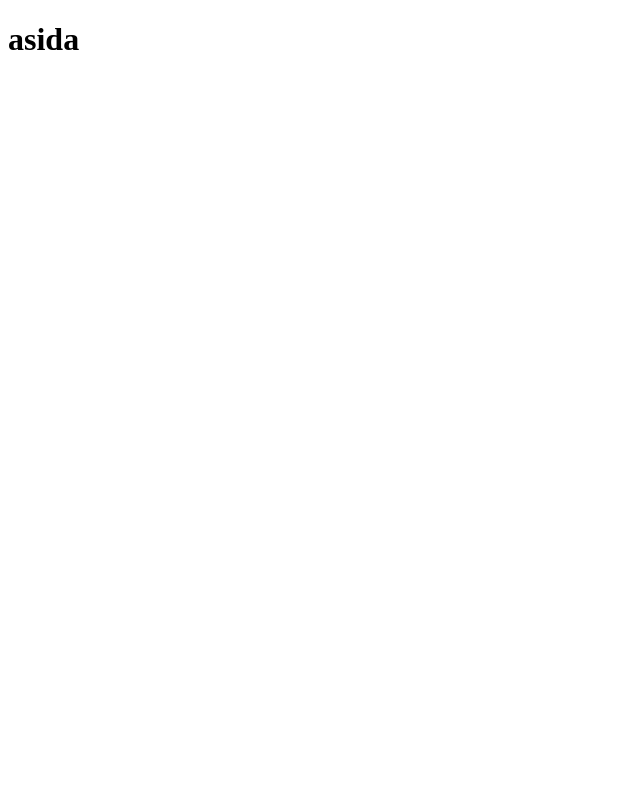
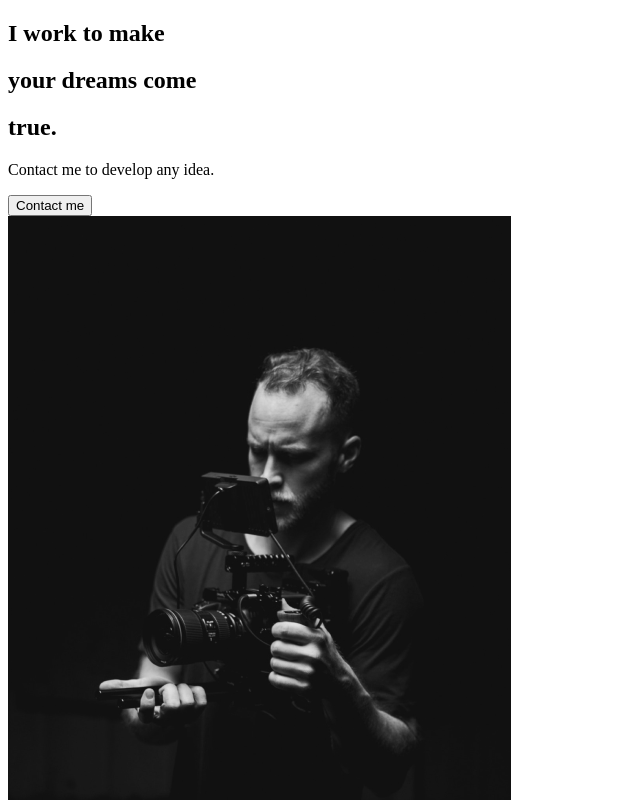
Before and after one commit to Atuitjr/portfolio, a React (Create React App) app: page / in a window 1280 px wide. Shown: the top 800 px of the page, without its empty margins (0-640 px from the left). Built offline with nearby package versions, Linux system fonts and the light colour scheme.

Commit message:
Created about me section

```diff
--- a/src/App.tsx
+++ b/src/App.tsx
@@ -1,9 +1,10 @@
 import React from 'react';
+import AboutMe from './pages/AboutMe';
 
 function App() {
     return (
         <div>
-            <h1>asida</h1>
+            <AboutMe />
         </div>
     );
 }
--- /dev/null
+++ b/src/components/AboutSection.tsx
@@ -0,0 +1,31 @@
+import React from 'react';
+import home1 from '../img/home1.png';
+
+const AboutSection = () => {
+    return (
+        <div>
+            <div className='description'>
+                <div className='title'>
+                    <div className='hide'>
+                        <h2>I work to make</h2>
+                    </div>
+                    <div className='hide'>
+                        <h2>
+                            your <span>dreams</span> come
+                        </h2>
+                    </div>
+                    <div className='hide'>
+                        <h2>true.</h2>
+                    </div>
+                </div>
+                <p>Contact me to develop any idea.</p>
+                <button>Contact me</button>
+            </div>
+            <div className='image'>
+                <img src={home1} alt='A guy'></img>
+            </div>
+        </div>
+    );
+};
+
+export default AboutSection;
--- /dev/null
+++ b/src/pages/AboutMe.tsx
@@ -0,0 +1,8 @@
+import React from 'react';
+import AboutSection from '../components/AboutSection';
+
+const AboutMe = () => {
+    return <AboutSection />;
+};
+
+export default AboutMe;
```
Also changed, not shown: 1 other file (tests, documents, lock files or other folders).
